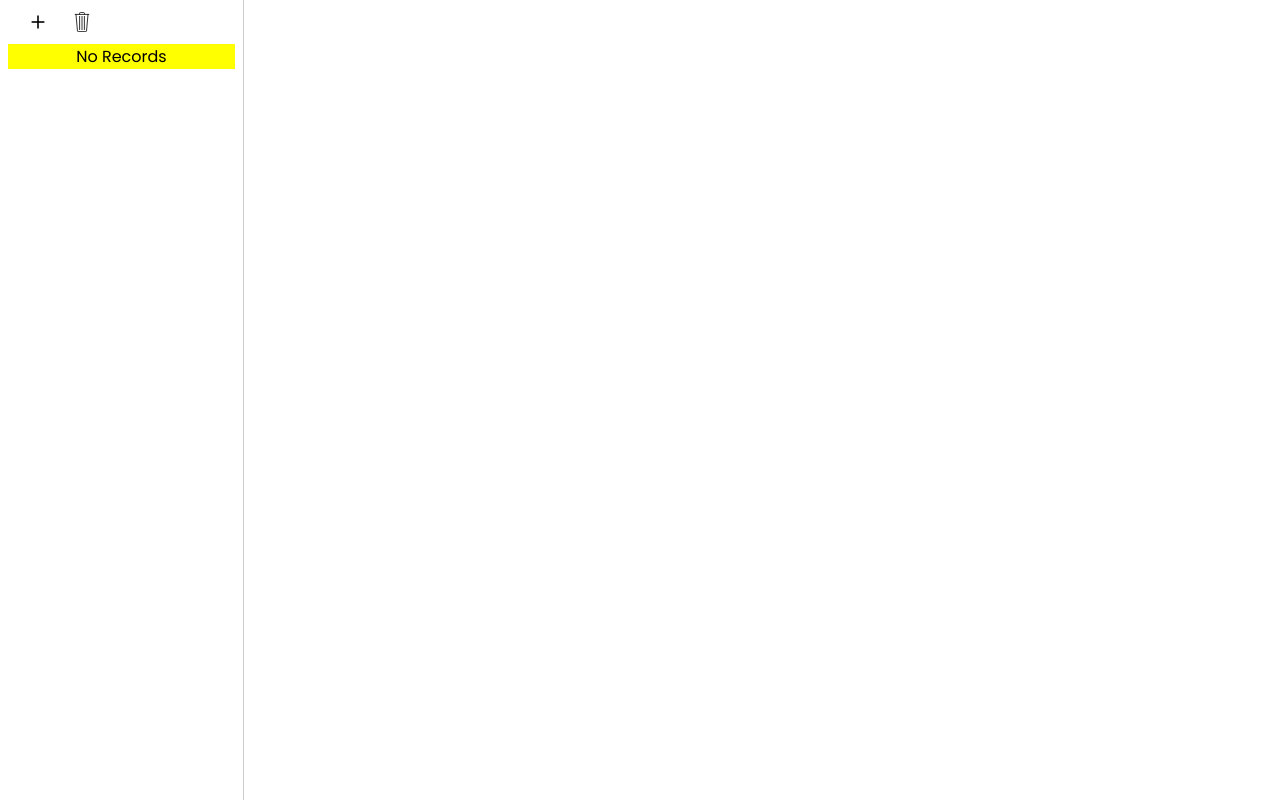
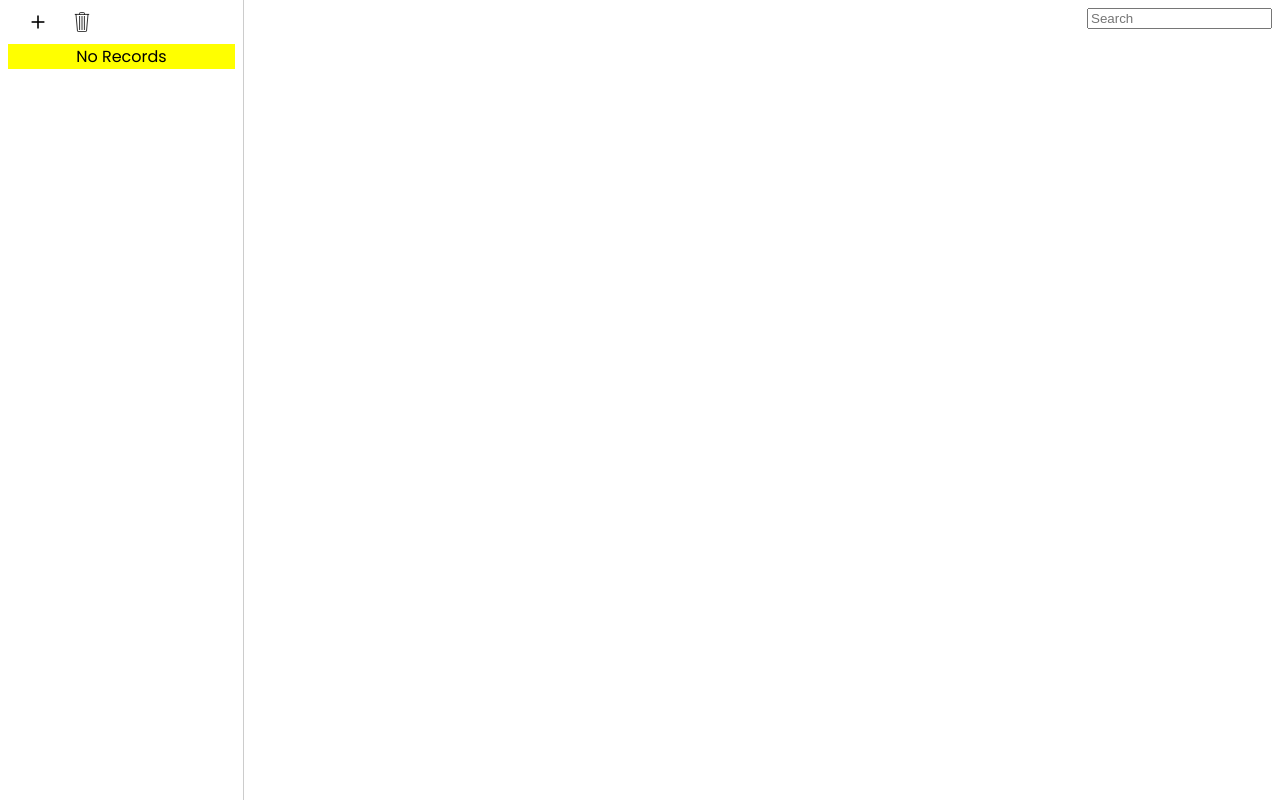
Before and after one commit to Retanaar/nuxt-3, a Nuxt app: page / in a window 1280 px wide. Built offline with nearby package versions, Linux system fonts and the light colour scheme.

Commit message:
fix: fix empty result

```diff
--- a/pages/index.vue
+++ b/pages/index.vue
@@ -15,8 +15,8 @@
         <AppSidebar v-else :notes="notes" :selected="selected" :select="select"/>
         </div>
         <div class="mainContainer">
-        <div class="controlPanel" v-if="selected && mode === 'view'">
-            <div class="buttonWrapper"><img src="~/assets/swg/edit_button.svg" alt="" @click="mode = 'edit'" /></div>
+        <div class="controlPanel" v-if="mode === 'view'">
+            <div><div class="buttonWrapper" v-if="selected" ><img src="~/assets/swg/edit_button.svg" alt="" @click="mode = 'edit'" /></div></div>
             <input type="text" @input="setSearchText" placeholder="Search" />
         </div>
         <MainArea v-if="notes.length" :mode="mode" :selected="selected" :updateNote="updateCurrentNote" />
@@ -38,7 +38,9 @@
         const target = e.target as HTMLTextAreaElement
 
         searchStr.value = target.value.length >= 3 ? target.value : "";
-        notes.value = await getNotes(searchStr.value);
+        const filterNotes = await getNotes(searchStr.value);
+        notes.value = filterNotes;
+        selected.value = filterNotes.length ? filterNotes[0]: undefined;
 
     }, 200)
 
```
